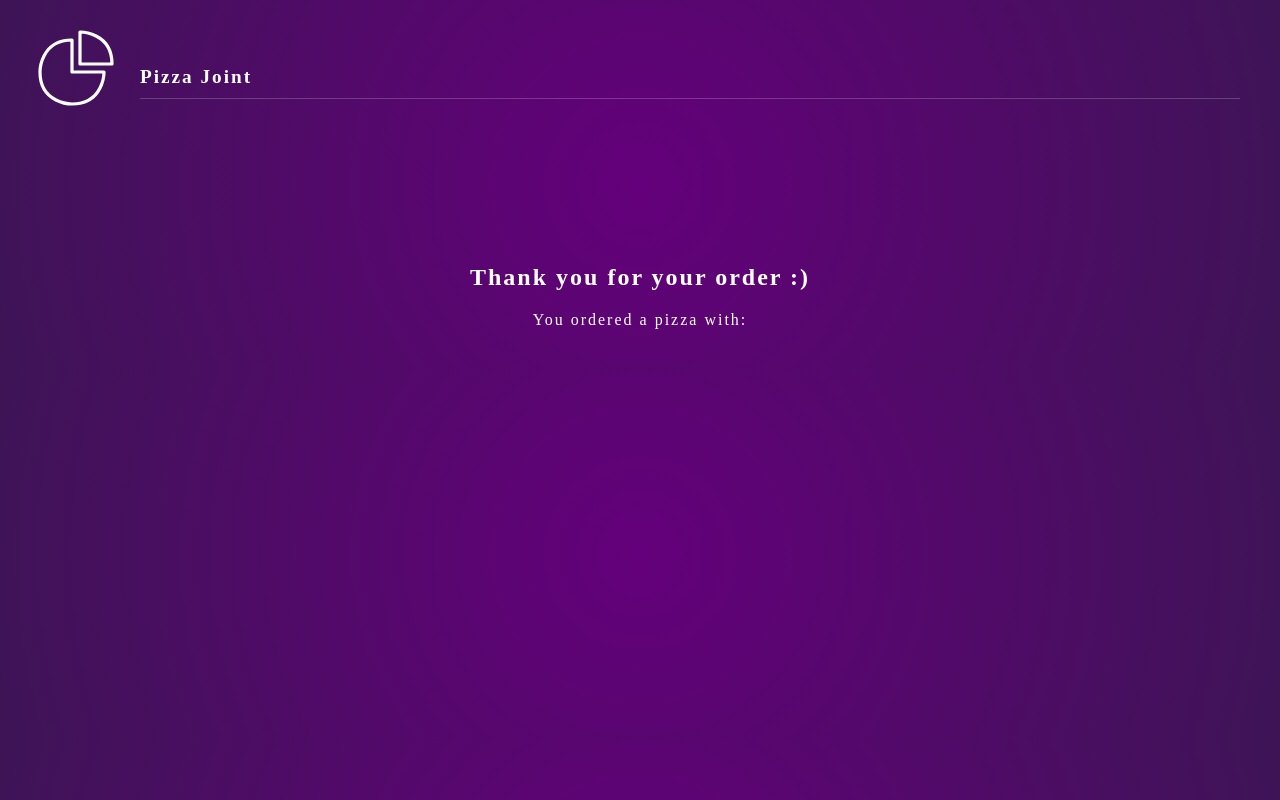
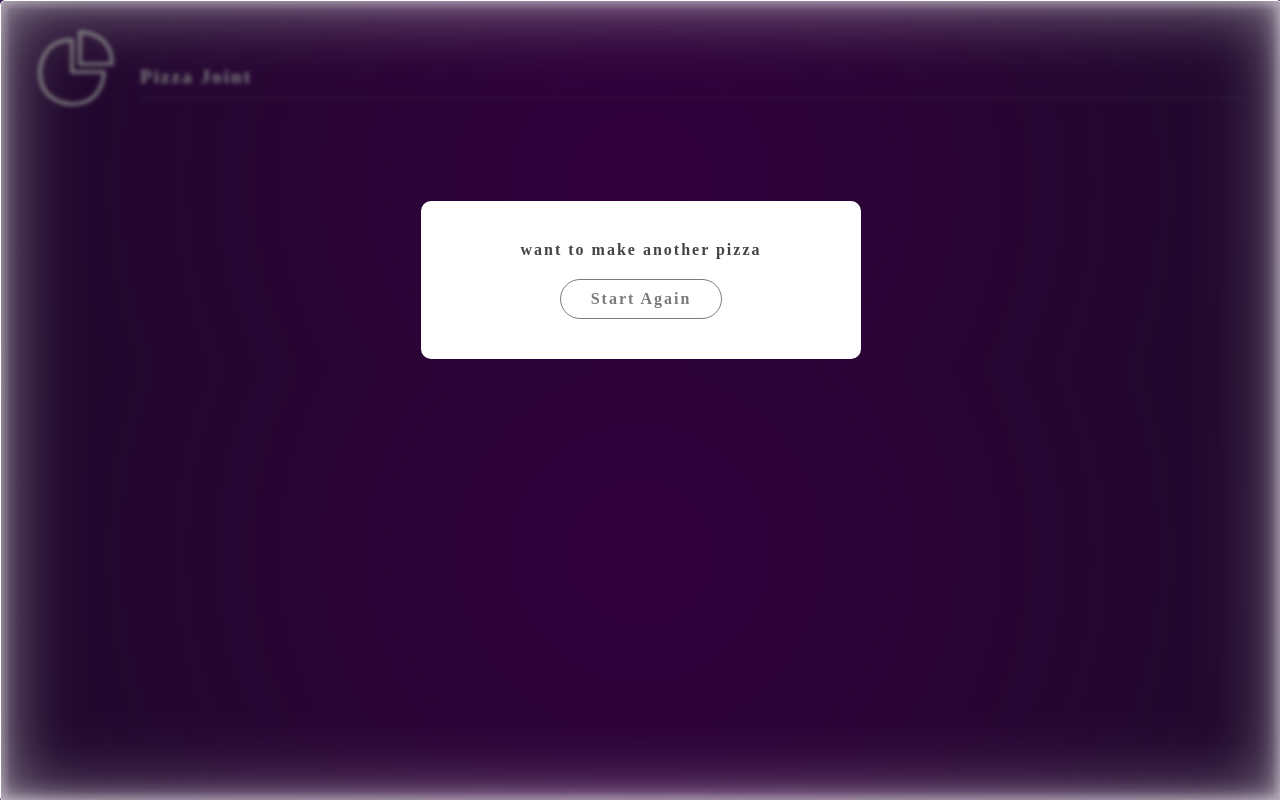
Before and after one commit to adexterity/pizzaZone, a React (Vite) app in the folder pizzaZone/: page /order in a window 1280 px wide. Built offline with nearby package versions, Linux system fonts and the light colour scheme; a web font is replaced by a local one.

Commit message:
modal animation

```diff
--- a/pizzaZone/src/App.tsx
+++ b/pizzaZone/src/App.tsx
@@ -6,9 +6,11 @@ import Order from "./components/Order";
 import Base from "./components/Base";
 import Toppings from "./components/Toppings";
 import { AnimatePresence } from "framer-motion";
-
+import Modal from "./components/Modal";
 
 function App() {
+  const [showModal, setShowModal] = useState(false);
+
   const [pizza, setPizza] = useState({ base: "", toppings: [] });
 
   const addBase = (base) => {
@@ -30,14 +32,23 @@ function App() {
   return (
     <>
       <Header />
-      <AnimatePresence mode="wait">
+      {showModal && <Modal showModal={showModal} setShowModal={setShowModal} />}
 
-      <Routes location={location} key={location.key}> {/* you cant use this uselocation() hook where you define your Router */}
-        <Route path="/" element={<Home  />} exit={{x: 0}}/>
-        <Route path="/toppings" element={<Toppings pizza={pizza} addTopping = {addTopping} />} />
-        <Route path="/base" element={<Base pizza={pizza} addBase={addBase} />}  />
-        <Route path="/order" element={<Order pizza={pizza} />}  />
-      </Routes>
+      <AnimatePresence mode="wait" onExitComplete={()=>setShowModal(false)}>
+        <Routes location={location} key={location.key}>
+
+          {/* you cant use this uselocation() hook where you define your Router */}
+          <Route path="/" element={<Home />} exit={{ x: 0 }} />
+          <Route
+            path="/toppings"
+            element={<Toppings pizza={pizza} addTopping={addTopping} />}
+          />
+          <Route
+            path="/base"
+            element={<Base pizza={pizza} addBase={addBase} />}
+          />
+          <Route path="/order" element={<Order pizza={pizza} setShowModal={setShowModal} />} />
+        </Routes>
       </AnimatePresence>
     </>
   );
--- /dev/null
+++ b/pizzaZone/src/components/Modal.tsx
@@ -0,0 +1,33 @@
+import { AnimatePresence, motion } from "framer-motion";
+import { Link } from "react-router-dom";
+
+const backdropVariants = {
+  hidden: { opacity: 0 },
+  visible: { opacity: 1 },
+};
+const modalVariants = {
+  hidden: { opacity: 0, y: "-100vh" },
+  visible: { opacity: 1, y: 200, transition: { delay: 0.5 } },
+};
+const Modal = ({ showModal, setShowModal }) => {
+  return (
+    <AnimatePresence mode="wait">
+      <motion.div
+        variants={backdropVariants}
+        initial="hidden"
+        animate="visible"
+        className="backdrop"
+        exit="exit"
+      >
+        <motion.div className="modal" variants={modalVariants}>
+          <p>want to make another pizza</p>
+          <Link to="/">
+            <button>Start Again</button>
+          </Link>
+        </motion.div>
+      </motion.div>
+    </AnimatePresence>
+  );
+};
+
+export default Modal;
--- a/pizzaZone/src/components/Order.tsx
+++ b/pizzaZone/src/components/Order.tsx
@@ -1,4 +1,5 @@
 import { motion } from "framer-motion";
+import { useEffect } from "react";
 
 const containerVariants = {
   hidden: {
@@ -31,7 +32,14 @@ const childVariants = {
     opacity: 1,
   },
 };
-const Order = ({ pizza }) => {
+const Order = ({ pizza, setShowModal }) => {
+
+useEffect(()=>{
+    setTimeout(()=>{
+      setShowModal(true);
+    }, 4000)
+}, [setShowModal])
+
   return (
     <motion.div
       variants={containerVariants}
--- a/pizzaZone/src/index.css
+++ b/pizzaZone/src/index.css
@@ -104,3 +104,37 @@ li span.active::before{
 .order p{
   margin: 20px auto;
 }
+/* modal */
+.backdrop{
+  position: fixed;
+  top: 0;
+  left: 0;
+  width: 100%;
+  height: 100%;
+  background: rgba(0,0,0, 0.5);
+  backdrop-filter: blur(2px);
+  z-index: 100;
+  border: 1px solid white;
+  border-radius: 5px;
+  box-shadow: inset 2px 2px 2px 5px rgba(255, 255, 255, 0.075), inset -2px -2px 2px 5px rgba(255, 255, 255, 0.075),inset 2px 2px 70px 1px rgba(255,255,255,0.5) , inset -2px -2px 20px 1px rgba(255,255,255,0.5);
+
+}
+.modal{
+  max-width: 400px;
+  margin: 0 auto;
+  padding: 40px 20px;
+  background: white;
+  border-radius: 10px;
+  text-align: center;
+}
+.modal button{
+  color: #444;
+  border-color: #444;
+  font-weight: bold;
+  margin-top: 20px;
+}
+
+.modal p {
+  color: #444;
+  font-weight: bold;
+}
```
